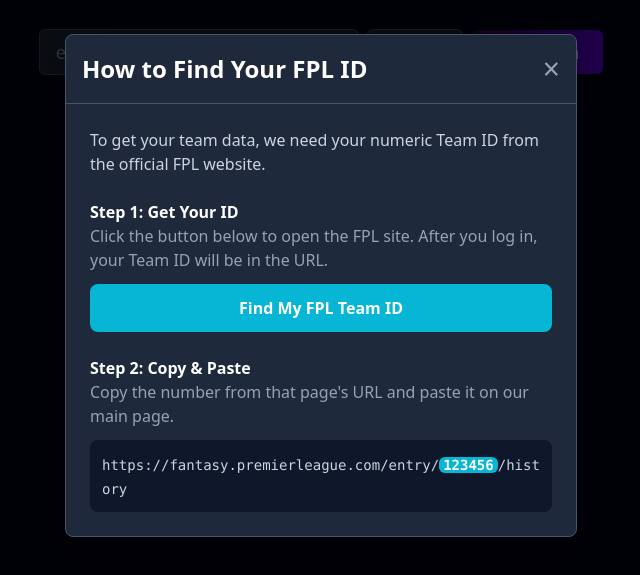
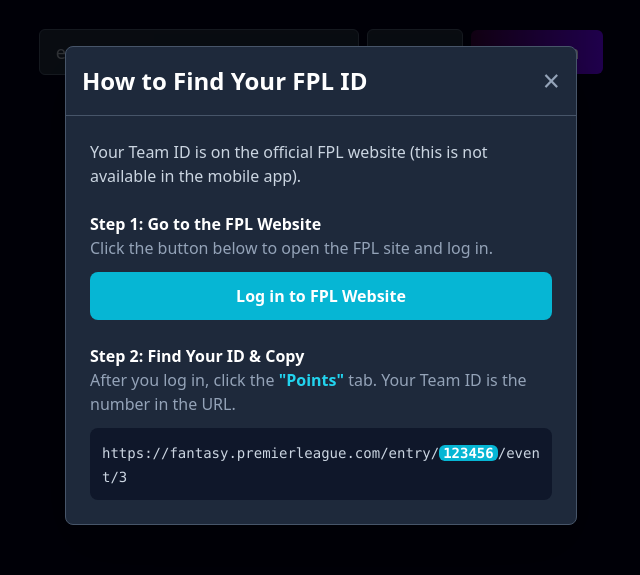
Before and after one commit to Clarkey33/view-ix, a plain HTML site: page frontend/index.html in a window 1280 px wide. Both pictures are taken after a click on the button "How do I find my Team ID?". Shown: the part 115-690 px from the top of the page, without its empty margins (319-959 px from the left). Drawn offline with nearby package versions, Linux system fonts and the light colour scheme.

Commit message:
"updates"

```diff
--- a/frontend/index.html
+++ b/frontend/index.html
@@ -105,22 +105,22 @@
             </div>
             <!-- Body -->
             <div class="p-6 space-y-6">
-                <p>To get your team data, we need your numeric Team ID from the official FPL website.</p>
+                <p>Your Team ID is on the official FPL website (this is not available in the mobile app).</p>
 
                 <div>
-                    <p class="font-semibold text-white">Step 1: Get Your ID</p>
-                    <p class="text-slate-400 mb-3">Click the button below to open the FPL site. After you log in, your Team ID will be in the URL.</p>
-                    <a href="https://fantasy.premierleague.com/my-team" target="_blank" rel="noopener noreferrer"
+                    <p class="font-semibold text-white">Step 1: Go to the FPL Website</p>
+                    <p class="text-slate-400 mb-3">Click the button below to open the FPL site and log in.</p>
+                    <a href="https://fantasy.premierleague.com" target="_blank" rel="noopener noreferrer"
                     class="bg-cyan-500 hover:bg-cyan-600 text-white font-bold py-3 px-5 rounded-lg inline-block w-full text-center no-underline">
-                        Find My FPL Team ID
+                        Log in to FPL Website
                     </a>
                 </div>
 
                 <div>
-                    <p class="font-semibold text-white">Step 2: Copy & Paste</p>
-                    <p class="text-slate-400 mb-3">Copy the number from that page's URL and paste it on our main page.</p>
+                    <p class="font-semibold text-white">Step 2: Find Your ID & Copy</p>
+                    <p class="text-slate-400 mb-3">After you log in, click the <strong class="text-cyan-400">"Points"</strong> tab. Your Team ID is the number in the URL.</p>
                     <div class="bg-slate-900 p-3 rounded-lg break-all">
-                        <code class="text-sm">https://fantasy.premierleague.com/entry/<strong class="bg-cyan-500 text-white px-1 rounded-md">123456</strong>/history</code>
+                        <code class="text-sm">https://fantasy.premierleague.com/entry/<strong class="bg-cyan-500 text-white px-1 rounded-md">123456</strong>/event/3</code>
                     </div>
                 </div>
             </div>
```
